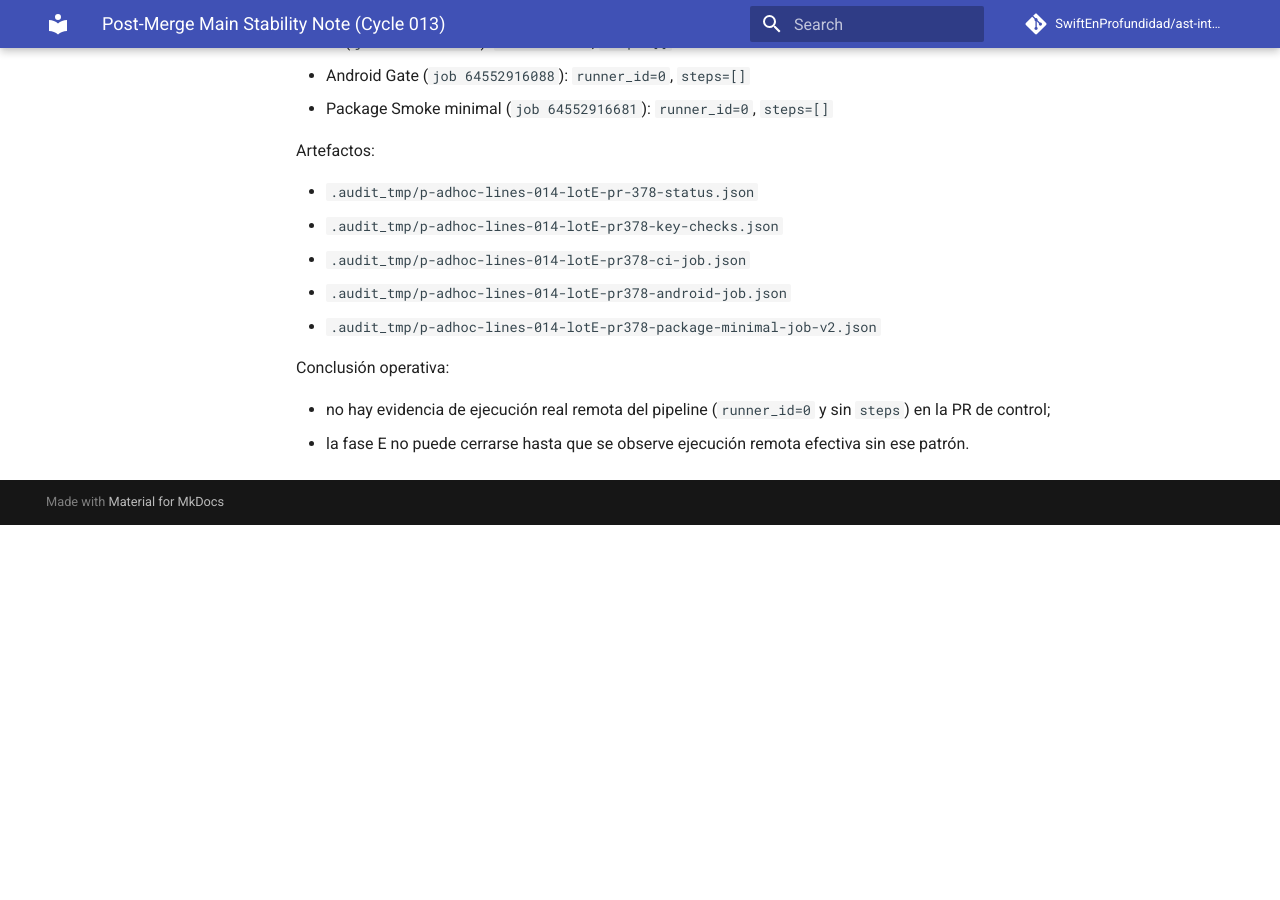
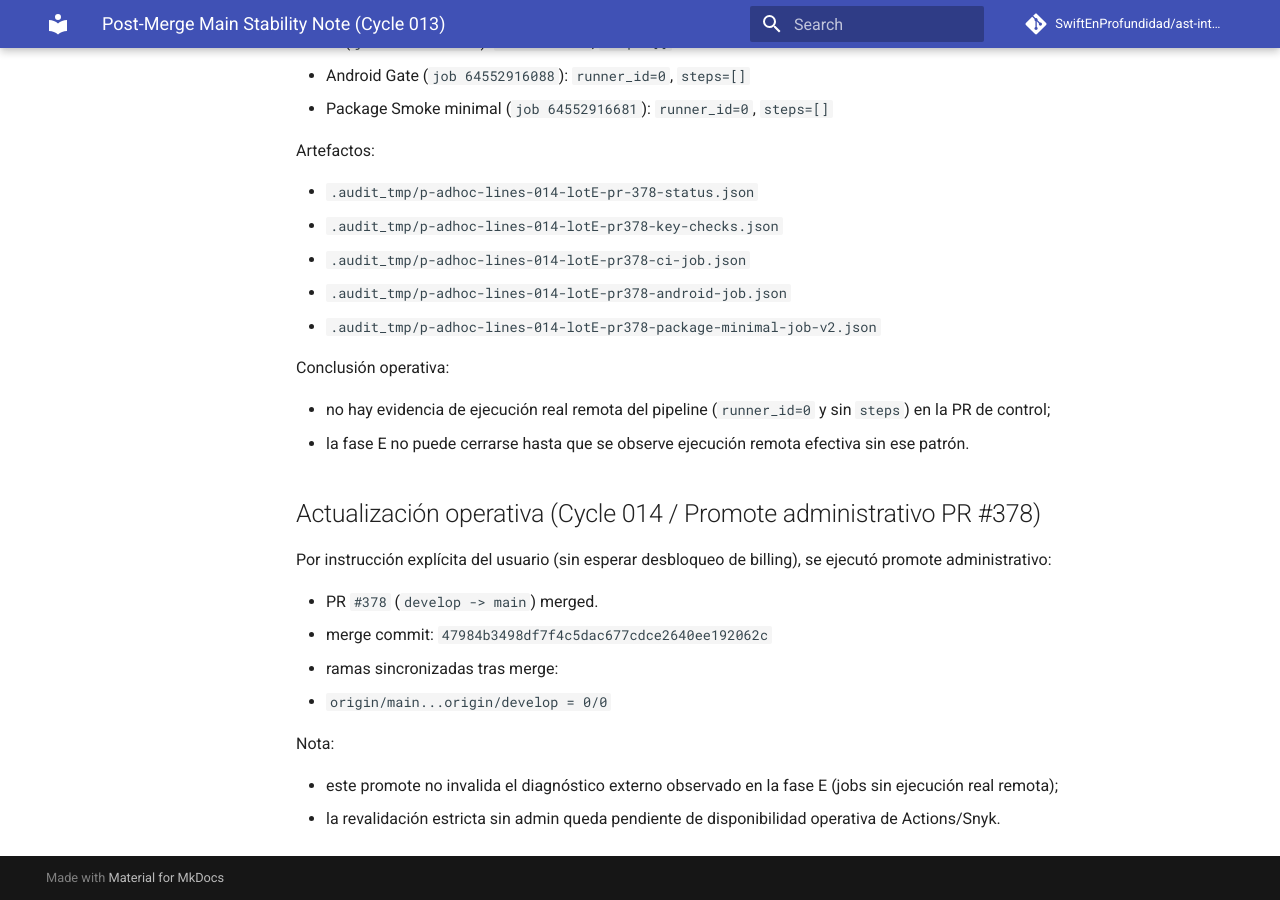
Before and after one commit to SwiftEnProfundidad/ast-intelligence-hooks, an MkDocs documentation site: the page built from docs/validation/post-merge-main-stability-note.md, in a window 1280 px wide and 900 px high, scrolled down 4396 px. Built offline with MkDocs 1.6.1 and Material for MkDocs 9.7.7, drawn with Linux system fonts in a browser that asks for light colours; comment, search, counter and statistics services are not loaded; before the commit the page ends 4921 px from its top, so only the background shows below that.

Commit message:
docs(progress): record admin merge of PR #378 and branch sync

```diff
--- a/docs/validation/post-merge-main-stability-note.md
+++ b/docs/validation/post-merge-main-stability-note.md
@@ -166,3 +166,17 @@ Conclusión operativa:
 
 - no hay evidencia de ejecución real remota del pipeline (`runner_id=0` y sin `steps`) en la PR de control;
 - la fase E no puede cerrarse hasta que se observe ejecución remota efectiva sin ese patrón.
+
+## Actualización operativa (Cycle 014 / Promote administrativo PR #378)
+
+Por instrucción explícita del usuario (sin esperar desbloqueo de billing), se ejecutó promote administrativo:
+
+- PR `#378` (`develop -> main`) merged.
+- merge commit: `47984b3498df7f4c5dac677cdce2640ee192062c`
+- ramas sincronizadas tras merge:
+  - `origin/main...origin/develop = 0/0`
+
+Nota:
+
+- este promote no invalida el diagnóstico externo observado en la fase E (jobs sin ejecución real remota);
+- la revalidación estricta sin admin queda pendiente de disponibilidad operativa de Actions/Snyk.
```
Also changed, not shown: docs/REFRACTOR_PROGRESS.md (+6 -2 lines).
